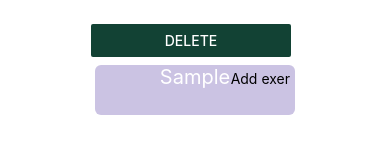
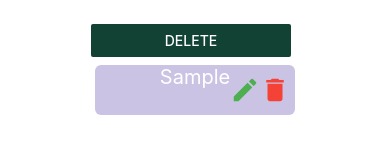
Before and after one commit to noahtt7/WorkoutProj, a React Native app: screen / in a window 390 px wide. Both pictures are taken after typing "Sample" into the empty fields and a click on the button "ADD EXERCISE". Shown: the part 152-306 px from the top of the page. Built offline with nearby package versions, Linux system fonts and the light colour scheme.

Commit message:
Added add&delete TouchableOpacity w/ icons. Pog!

```diff
--- a/App.js
+++ b/App.js
@@ -1,6 +1,7 @@
 import { useState } from 'react';
 import { StatusBar } from 'expo-status-bar';
 import { StyleSheet, Text, TextInput, View, FlatList, Button, ScrollView, TouchableOpacity } from 'react-native';
+import { Icon } from 'react-native-elements';
 
 export default function App() {
   const [enteredExerciseText, setEnteredExerciseText] = useState('');
@@ -60,12 +61,14 @@ export default function App() {
           {exercises.map((exercise) =>
             <View key={exercise} style={styles.exerciseItem}>
               <Text style={styles.exerciseText}>{exercise}</Text>
-              <TouchableOpacity style={{ height: 50, width: 200, marginTop: 5, marginHorizontal: -5,  position: 'absolute'}}>
-                <Text style= {{textAlign: "right"}}>Add exer</Text>
+              <TouchableOpacity style={{ height: 50, left: 140, width: 30, marginTop: 10, marginHorizontal: -5,  position: 'absolute'}}>
+                <Icon size={30} name="edit" color="#4caf50" style= {{textAlign: "right"}}>Add exer</Icon>
+              </TouchableOpacity>
+              <TouchableOpacity style={{ height: 50, left: 170, width: 30, marginTop: 10, marginHorizontal: -5,  position: 'absolute'}}>
+                <Icon size={30} name="delete" color="#f44336" style= {{alignItems: "right"}}></Icon>
               </TouchableOpacity>
             </View>
           )}
-
         </ScrollView>
       </View>
     </View>
@@ -110,7 +113,7 @@ const styles = StyleSheet.create({
     borderRadius: 6,
     backgroundColor: "#CBC3E3",
     width: 200,
-    height: 50
+    height: 50,
   },
   exerciseText: {
     color: 'white',
--- a/package.json
+++ b/package.json
@@ -12,7 +12,8 @@
     "expo": "~51.0.14",
     "expo-status-bar": "~1.12.1",
     "react": "18.2.0",
-    "react-native": "0.74.2"
+    "react-native": "0.74.2",
+    "react-native-elements": "^3.4.3"
   },
   "devDependencies": {
     "@babel/core": "^7.20.0"
```
Also changed, not shown: 1 other file (tests, documents, lock files or other folders).
